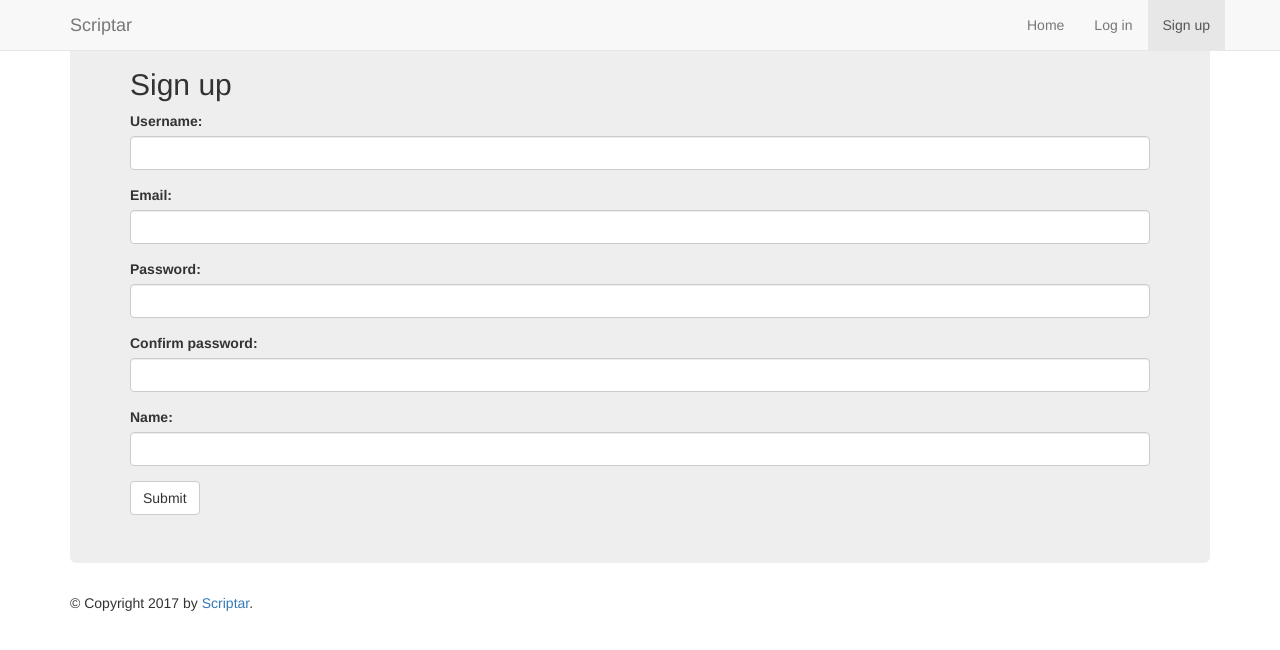
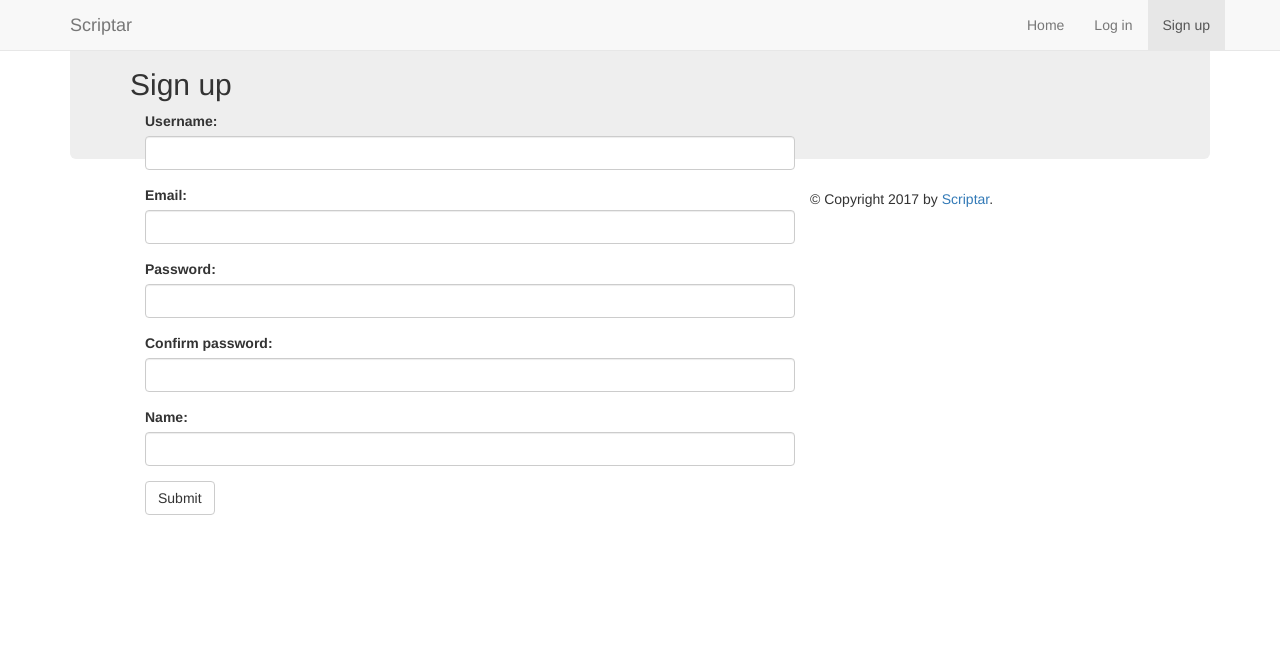
Before and after one commit to TheEdgeOfRage/scriptar, a Flask app: page /signup in a window 1280 px wide. Shown: the top 650 px of the page. Run offline with Flask 2, Linux system fonts and the light colour scheme; some libraries are stand-ins or nearby versions.

Commit message:
[signup] remove debug

```diff
--- a/scriptar.py
+++ b/scriptar.py
@@ -35,7 +35,6 @@ def index():
 
 @app.route('/signup', methods=['GET', 'POST'])
 def signup():
-    app.logger.debug(request)
     if request.method == 'GET':
         if not 'user_id' in session:
             return render_template('signup.html')
--- a/templates/signup.html
+++ b/templates/signup.html
@@ -5,47 +5,7 @@
 {% block content %}
 	<div class="jumbotron">
 		<h2>Sign up</h2>
-		<!--<form class="form-horizontal" method="post">-->
-		<!--<fieldset>-->
-		<!--<div class="form-group">-->
-		<!--<label for="inputUsername" class="col-lg-2 control-label">Username</label>-->
-		<!--<div class="col-lg-8">-->
-		<!--<input class="form-control" id="inputUsername" placeholder="Username" type="text" name="username" value="{% if username %}{{username}}{% endif %}">-->
-		<!--</div>-->
-		<!--</div>-->
-		<!--<div class="form-group">-->
-		<!--<label for="inputEmail" class="col-lg-2 control-label">Email</label>-->
-		<!--<div class="col-lg-8">-->
-		<!--<input class="form-control" id="inputEmail" placeholder="Email" type="email" name="email" value="{% if email %}{{email}}{% endif %}">-->
-		<!--</div>-->
-		<!--</div>-->
-		<!--<div class="form-group">-->
-		<!--<label for="inputPassword" class="col-lg-2 control-label">Password</label>-->
-		<!--<div class="col-lg-8">-->
-		<!--<input class="form-control" id="inputPassword" placeholder="Password" type="password" name="password">-->
-		<!--</div>-->
-		<!--</div>-->
-		<!--<div class="form-group">-->
-		<!--<label for="inputPassword_con" class="col-lg-2 control-label">Confirm Password</label>-->
-		<!--<div class="col-lg-8">-->
-		<!--<input class="form-control" id="inputPassword_con" placeholder="Password confirmation" type="password" name="password_con">-->
-		<!--</div>-->
-		<!--</div>-->
-		<!--<div class="form-group">-->
-		<!--<label for="inputName" class="col-lg-2 control-label">Name</label>-->
-		<!--<div class="col-lg-8">-->
-		<!--<input class="form-control" id="inputName" placeholder="Name" type="text" name="Name" value="{% if name %}{{name}}{% endif %}">-->
-		<!--</div>-->
-		<!--</div>-->
-		<!--<div class="form-group">-->
-		<!--<div class="col-lg-8 col-lg-offset-2">-->
-		<!--<input type="submit" class="btn btn-primary" value="Submit">-->
-		<!--<input type="reset" class="btn btn-default" value="Cancel">-->
-		<!--</div>-->
-		<!--</div>-->
-		<!--</fieldset>-->
-		<!--</form>-->
-		<form method="post">
+		<form method="post" class="col-lg-8">
 			<div class="form-group">
 				<label for="username">Username:</label>
 				<input type="text" class="form-control" id="username" name="username">
```
